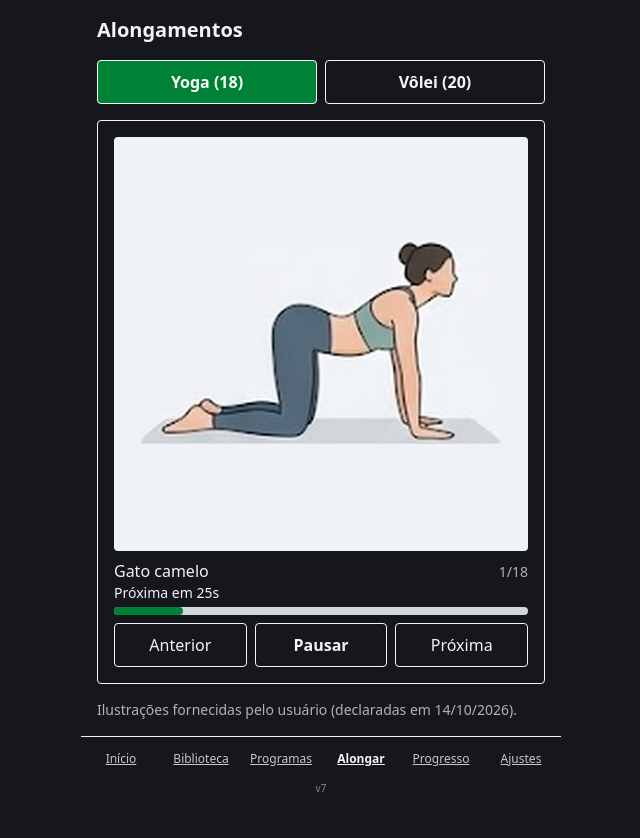
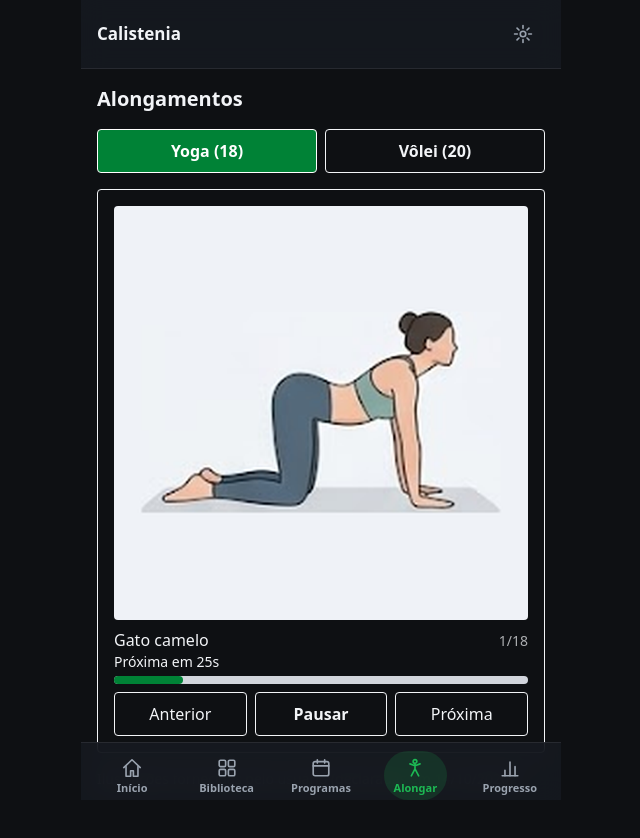
Before and after one commit to Bitcoiniciantes/calistenia, a React (Vite) app: page /#/alongamentos in a window 1280 px wide. Shown: the top 838 px of the page, without its empty margins (319-959 px from the left). Built offline with nearby package versions, Linux system fonts and the light colour scheme.

Commit message:
ui: tokens + tab bar

```diff
--- a/src/App.tsx
+++ b/src/App.tsx
@@ -5,6 +5,7 @@ import { programById, programs } from './data/programs'
 import { DexieRepository } from './repo/dexieRepo'
 import type { Repository } from './repo/Repository'
 import { BottomNav } from './components/BottomNav'
+import { AppHeader } from './components/AppHeader'
 import { Ajustes } from './screens/Ajustes'
 import { Alongamentos } from './screens/Alongamentos'
 import { Biblioteca } from './screens/Biblioteca'
@@ -45,6 +46,7 @@ function Shell({ repo }: { repo: Repository }) {
   const semNav = pathname.startsWith('/execucao') || pathname.startsWith('/onboarding')
   return (
     <>
+      {!semNav && <AppHeader />}
       <Routes>
         <Route path="/" element={<Hoje repo={repo} />} />
         <Route path="/execucao" element={<TreinoDoPortao repo={repo} />} />
--- /dev/null
+++ b/src/components/AppHeader.tsx
@@ -0,0 +1,26 @@
+import { Link } from 'react-router-dom'
+
+/**
+ * Cabeçalho das telas principais: nome do app + engrenagem de Ajustes.
+ * Fora do treino (/execucao) e do onboarding, como a tab bar.
+ */
+export function AppHeader() {
+  return (
+    <header className="app-header">
+      <span className="app-header-title">Calistenia</span>
+      <Link to="/ajustes" aria-label="Ajustes" className="icon-btn">
+        <svg
+          viewBox="0 0 24 24"
+          fill="none"
+          stroke="currentColor"
+          strokeWidth={1.8}
+          strokeLinecap="round"
+          aria-hidden="true"
+        >
+          <circle cx="12" cy="12" r="3" />
+          <path d="M12 2.8v3M12 18.2v3M2.8 12h3M18.2 12h3M5.5 5.5l2.1 2.1M16.4 16.4l2.1 2.1M18.5 5.5l-2.1 2.1M7.6 16.4l-2.1 2.1" />
+        </svg>
+      </Link>
+    </header>
+  )
+}
--- a/src/components/BottomNav.tsx
+++ b/src/components/BottomNav.tsx
@@ -1,50 +1,91 @@
 import { NavLink } from 'react-router-dom'
-import { APP_VERSION } from '../version'
 
-const links = [
-  { to: '/', label: 'Início', end: true },
-  { to: '/biblioteca', label: 'Biblioteca', end: false },
-  { to: '/programas', label: 'Programas', end: false },
-  { to: '/alongamentos', label: 'Alongar', end: false },
-  { to: '/progresso', label: 'Progresso', end: false },
-  { to: '/ajustes', label: 'Ajustes', end: false },
+function TabIcon({ name }: { name: string }) {
+  const common = {
+    viewBox: '0 0 24 24',
+    fill: 'none',
+    stroke: 'currentColor',
+    strokeWidth: 1.8,
+    strokeLinecap: 'round',
+    strokeLinejoin: 'round',
+    'aria-hidden': true,
+  } as const
+  switch (name) {
+    case 'home':
+      return (
+        <svg {...common}>
+          <path d="M3 11.5 12 3l9 8.5" />
+          <path d="M5.5 10.5V21h5v-6h3v6h5v-10.5" />
+        </svg>
+      )
+    case 'grid':
+      return (
+        <svg {...common}>
+          <rect x="3.5" y="3.5" width="7" height="7" rx="1.5" />
+          <rect x="13.5" y="3.5" width="7" height="7" rx="1.5" />
+          <rect x="3.5" y="13.5" width="7" height="7" rx="1.5" />
+          <rect x="13.5" y="13.5" width="7" height="7" rx="1.5" />
+        </svg>
+      )
+    case 'calendar':
+      return (
+        <svg {...common}>
+          <rect x="3.5" y="5" width="17" height="15.5" rx="2" />
+          <path d="M3.5 9.7h17M8 3v3.6M16 3v3.6" />
+        </svg>
+      )
+    case 'person':
+      return (
+        <svg {...common}>
+          <circle cx="12" cy="4.8" r="2" />
+          <path d="M12 7.5v5.5M12 9.5 6.5 7.5M12 9.5l5.5-2M12 13l-4 7.5M12 13l4 7.5" />
+        </svg>
+      )
+    case 'chart':
+      return (
+        <svg {...common}>
+          <path d="M3.5 20.5h17" />
+          <path d="M6.5 20.5v-6M12 20.5V5.5M17.5 20.5v-10" />
+        </svg>
+      )
+    default:
+      return null
+  }
+}
+
+const tabs = [
+  { to: '/', label: 'Início', end: true, icon: 'home' },
+  { to: '/biblioteca', label: 'Biblioteca', end: false, icon: 'grid' },
+  { to: '/programas', label: 'Programas', end: false, icon: 'calendar' },
+  { to: '/alongamentos', label: 'Alongar', end: false, icon: 'person' },
+  { to: '/progresso', label: 'Progresso', end: false, icon: 'chart' },
 ]
 
 /**
- * Barra inferior fixa: atalho de Início sempre visível nas telas
- * principais — volta com 1 toque de qualquer link. Fora do treino
- * (/execucao) e do onboarding para não interromper a sessão.
+ * Tab bar inferior fixa: ícone + rótulo, aba ativa em pílula verde.
+ * Fora do treino (/execucao) e do onboarding para não interromper a
+ * sessão (a tela de execução tem o próprio ‹ Sair). Ajustes saiu daqui
+ * para a engrenagem do cabeçalho.
  */
 export function BottomNav() {
   return (
-    <footer className="sticky bottom-0 z-10 mx-auto w-full max-w-[480px]">
-      <nav
-        aria-label="Principal"
-        className="grid w-full grid-cols-6 border-t"
-        style={{ background: 'var(--app-bg)' }}
-      >
-        {links.map((l) => (
+    <>
+      <nav aria-label="Principal" className="tabbar">
+        {tabs.map((l) => (
           <NavLink
             key={l.to}
             to={l.to}
             end={l.end}
-            className={({ isActive }) =>
-              `touch-target flex items-center justify-center px-1 py-2 text-center text-xs underline ${
-                isActive ? 'font-bold' : 'opacity-80'
-              }`
-            }
+            className={({ isActive }) => `tab${isActive ? ' tab-active' : ''}`}
           >
-            {l.label}
+            <span className="tab-pill">
+              <TabIcon name={l.icon} />
+              <span>{l.label}</span>
+            </span>
           </NavLink>
         ))}
       </nav>
-      <p
-        data-testid="app-version"
-        className="pb-1 text-center text-[10px] opacity-50"
-        style={{ background: 'var(--app-bg)' }}
-      >
-        {APP_VERSION}
-      </p>
-    </footer>
+      <div aria-hidden="true" className="tabbar-spacer" />
+    </>
   )
 }
--- a/src/index.css
+++ b/src/index.css
@@ -1,14 +1,37 @@
 @import "tailwindcss";
 
+/* Etapa 1 — fundação visual: tokens dark-first (tema padrão do app). */
 :root {
   color-scheme: light dark;
-  --app-bg: #ffffff;
-  --app-fg: #111111;
+  --app-bg: #0e1013;
+  --app-fg: #f2f4f7;
+  --surface: #161a20;
+  --surface-2: #1d222a;
+  --border: rgba(255, 255, 255, 0.08);
+  --text: #f2f4f7;
+  --text-2: #9aa3af;
+  --green: #1db954;
+  --green-dark: #128a3e;
+  --orange: #ff8a1f;
+  --tabbar-bg: rgba(22, 26, 32, 0.88);
+  --radius-card: 16px;
+  --radius-btn: 12px;
+  --shadow-soft: 0 8px 24px rgba(0, 0, 0, 0.35);
 }
 
-:root[data-theme="dark"] {
-  --app-bg: #16171d;
-  --app-fg: #f3f4f6;
+:root[data-theme="light"] {
+  --app-bg: #f6f7f9;
+  --app-fg: #14181f;
+  --surface: #ffffff;
+  --surface-2: #eceff3;
+  --border: rgba(0, 0, 0, 0.08);
+  --text: #14181f;
+  --text-2: #5b6470;
+  --green: #1db954;
+  --green-dark: #128a3e;
+  --orange: #e56f0a;
+  --tabbar-bg: rgba(255, 255, 255, 0.88);
+  --shadow-soft: 0 8px 24px rgba(20, 24, 31, 0.1);
 }
 
 body {
@@ -22,6 +45,185 @@ body {
 :focus-visible {
   outline: 3px solid #15803d;
   outline-offset: 2px;
+}
+
+/* Tipografia das telas (Etapa 2 aplica nas telas; base pronta aqui) */
+.screen-title {
+  font-size: 28px;
+  font-weight: 700;
+  line-height: 1.15;
+  color: var(--text);
+}
+.card-title {
+  font-size: 17px;
+  font-weight: 600;
+  line-height: 1.3;
+  color: var(--text);
+}
+.caption {
+  font-size: 13px;
+  font-weight: 500;
+  color: var(--text-2);
+}
+.tnum {
+  font-variant-numeric: tabular-nums;
+}
+
+/* Superfícies e controles */
+.card {
+  background: var(--surface);
+  border: 1px solid var(--border);
+  border-radius: var(--radius-card);
+  box-shadow: var(--shadow-soft);
+}
+.btn-primary {
+  display: flex;
+  align-items: center;
+  justify-content: center;
+  min-height: 52px;
+  padding: 0 16px;
+  border: 0;
+  border-radius: var(--radius-btn);
+  background: linear-gradient(180deg, var(--green), var(--green-dark));
+  color: #fff;
+  font-size: 16px;
+  font-weight: 700;
+  transition: transform 150ms ease;
+}
+.btn-primary:active {
+  transform: scale(0.98);
+}
+.btn-secondary {
+  display: flex;
+  align-items: center;
+  justify-content: center;
+  min-height: 52px;
+  padding: 0 16px;
+  border: 1px solid var(--border);
+  border-radius: var(--radius-btn);
+  background: var(--surface-2);
+  color: var(--text);
+  font-size: 16px;
+  font-weight: 700;
+  transition: transform 150ms ease;
+}
+.btn-secondary:active {
+  transform: scale(0.98);
+}
+.chip {
+  border: 1px solid var(--border);
+  border-radius: var(--radius-btn);
+  background: var(--surface-2);
+  color: var(--text);
+  transition:
+    background-color 150ms ease,
+    color 150ms ease;
+}
+.chip[aria-pressed="true"],
+.chip[aria-selected="true"] {
+  background: var(--green);
+  border-color: transparent;
+  color: #fff;
+}
+
+/* Cabeçalho das telas principais (título + engrenagem de Ajustes) */
+.app-header {
+  position: sticky;
+  top: 0;
+  z-index: 10;
+  margin: 0 auto;
+  width: 100%;
+  max-width: 480px;
+  display: flex;
+  align-items: center;
+  justify-content: space-between;
+  padding: 12px 16px;
+  padding-top: max(12px, env(safe-area-inset-top));
+  background: var(--tabbar-bg);
+  -webkit-backdrop-filter: blur(12px);
+  backdrop-filter: blur(12px);
+  border-bottom: 1px solid var(--border);
+}
+.app-header-title {
+  font-size: 17px;
+  font-weight: 600;
+  color: var(--text);
+}
+.icon-btn {
+  display: flex;
+  align-items: center;
+  justify-content: center;
+  min-width: 44px;
+  min-height: 44px;
+  border-radius: var(--radius-btn);
+  color: var(--text-2);
+}
+.icon-btn svg {
+  width: 22px;
+  height: 22px;
+}
+
+/* Tab bar inferior: ícone + rótulo, aba ativa em pílula verde */
+.tabbar {
+  position: sticky;
+  bottom: 0;
+  z-index: 10;
+  margin: 0 auto;
+  width: 100%;
+  max-width: 480px;
+  display: grid;
+  grid-template-columns: repeat(5, 1fr);
+  padding: 8px 4px 0;
+  padding-bottom: env(safe-area-inset-bottom);
+  background: var(--tabbar-bg);
+  -webkit-backdrop-filter: blur(12px);
+  backdrop-filter: blur(12px);
+  border-top: 1px solid var(--border);
+}
+.tab {
+  display: flex;
+  justify-content: center;
+  text-decoration: none;
+  border-radius: var(--radius-btn);
+}
+.tab-pill {
+  display: flex;
+  flex-direction: column;
+  align-items: center;
+  gap: 2px;
+  min-width: 44px;
+  min-height: 44px;
+  padding: 6px 10px;
+  border-radius: 999px;
+  color: var(--text-2);
+  transition:
+    background-color 150ms ease,
+    color 150ms ease;
+}
+.tab-pill svg {
+  width: 22px;
+  height: 22px;
+}
+.tab-pill span {
+  font-size: 11px;
+  font-weight: 600;
+  line-height: 1.2;
+}
+.tab-active .tab-pill {
+  background: rgba(29, 185, 84, 0.16);
+  color: var(--green);
+}
+.tabbar-spacer {
+  height: 8px;
+}
+
+@media (prefers-reduced-motion: reduce) {
+  .btn-primary,
+  .btn-secondary,
+  .chip,
+  .tab-pill {
+    transition: none;
+  }
 }
 
 /* Shell mobile-first: em 390 px ocupa a tela; em tela larga centraliza ~480 px */
```
Also changed, not shown: 7 other files (tests, documents, lock files or other folders).
